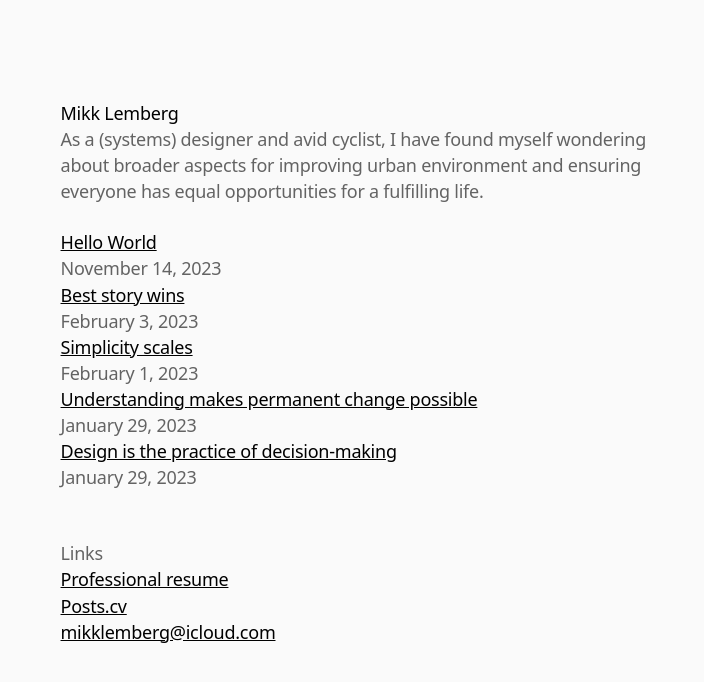
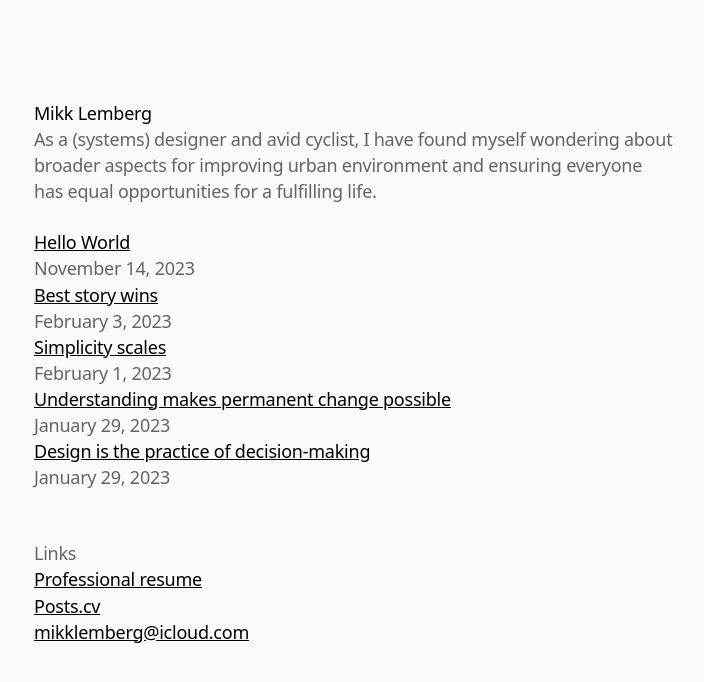
Before and after one commit to mikklemberg/My-personal-notes, a Jekyll site: the page built from README.md, in a window 1280 px wide. Shown: the top 682 px of the page, without its empty margins (286-990 px from the left). Built offline with Jekyll 4.4.1, drawn with Linux system fonts in a browser that asks for light colours; our own code applies the rules of GitHub Pages for plain Markdown files.

Commit message:
Update style.css

```diff
--- a/assets/css/style.css
+++ b/assets/css/style.css
@@ -38,9 +38,8 @@ a:hover {
 
 .container {
     width: 95%;
-    max-width: 64ch;
+    max-width: 640px;
     margin: 100px auto;
-    padding: 0 2rem;
 }
 
 .posts {
```
